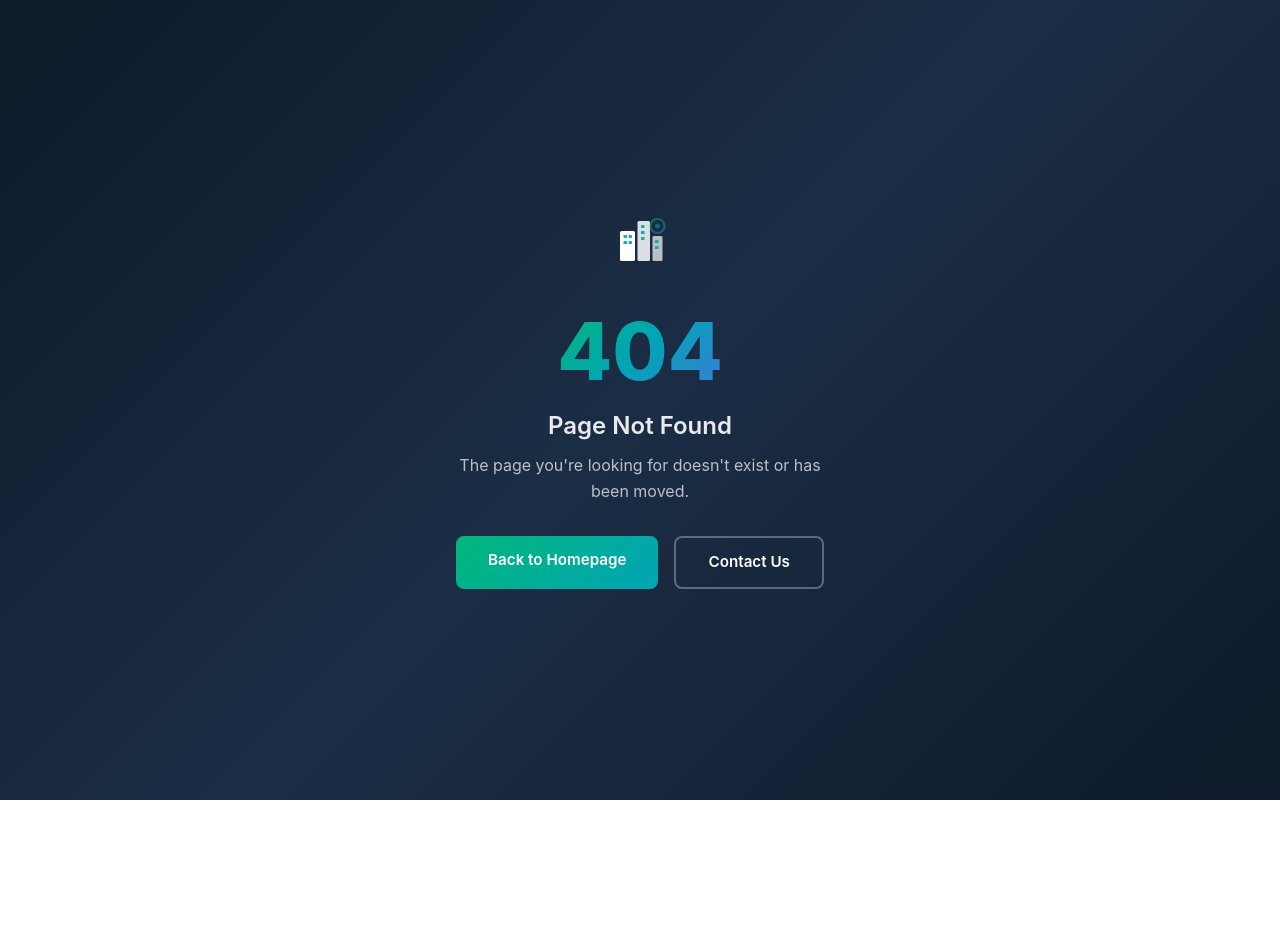
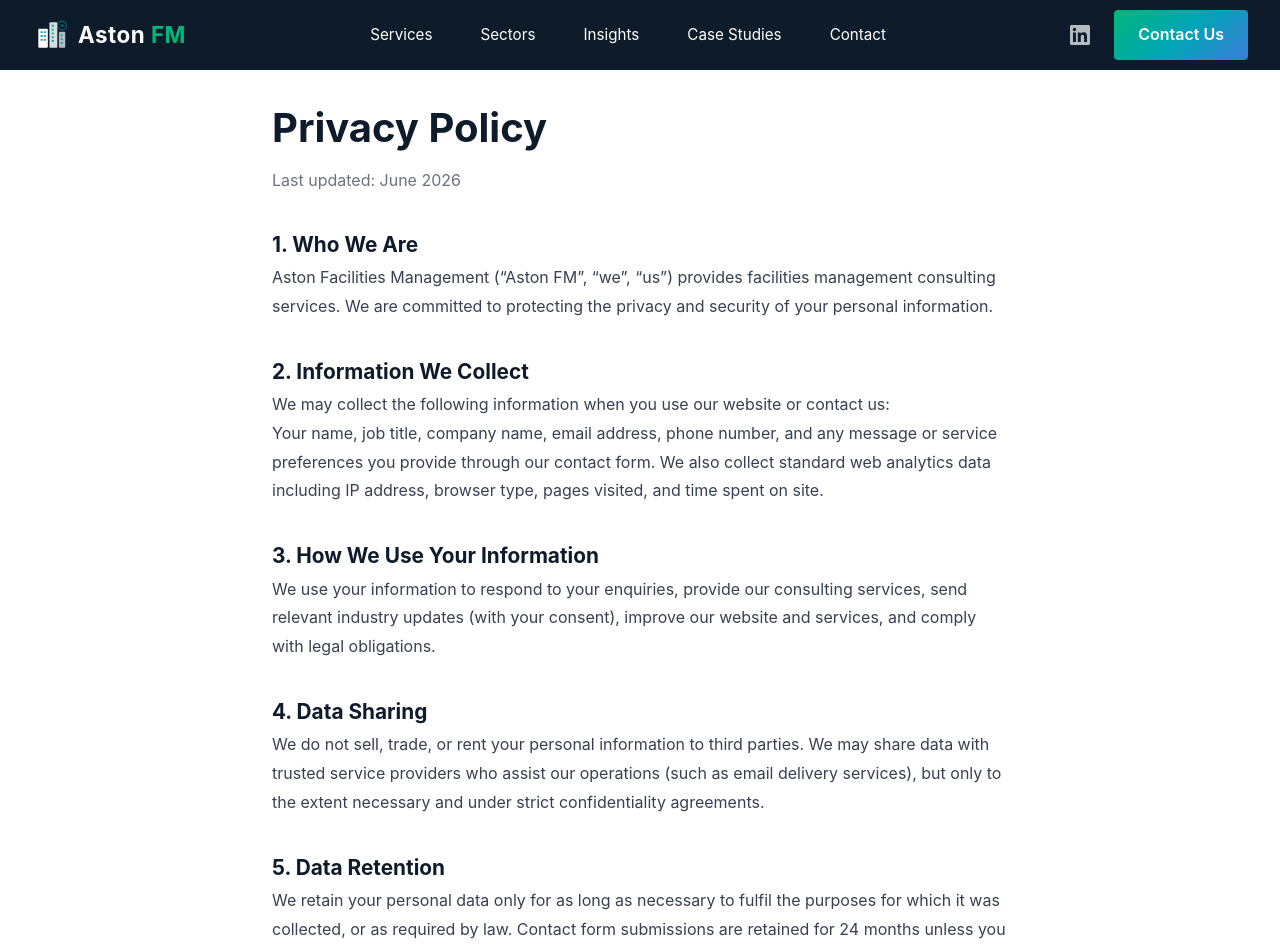
Before and after one commit to craigwylie181181/aston-fm, a Next.js app: page /privacy in a window 1280 px wide. Before the commit this address had no page. Shown: the top 949 px of the page. Before the commit the page ends 800 px from the top, so only its background shows below. Built offline with nearby package versions, Linux system fonts and the light colour scheme.

Commit message:
Add privacy policy page

```diff
--- /dev/null
+++ b/src/app/privacy/page.tsx
@@ -0,0 +1,81 @@
+import Link from 'next/link';
+import AstonFMLogo from '@/components/AstonFMLogo';
+import LinkedInIcon from '@/components/LinkedInIcon';
+
+export const metadata = {
+  title: 'Privacy Policy',
+  description: 'Privacy policy for Aston Facilities Management — how we collect, use, and protect your personal data.',
+};
+
+export default function PrivacyPage() {
+  return (
+    <div className="min-h-screen">
+      <nav className="nav">
+        <Link href="/" className="nav-logo" style={{ background: 'none', border: 'none', cursor: 'pointer', display: 'flex', alignItems: 'center', gap: '8px', textDecoration: 'none' }}>
+          <AstonFMLogo size={38} />
+          <div className="nav-brand">Aston <span className="nav-brand-accent">FM</span></div>
+        </Link>
+        <div className="nav-middle">
+          <a href="/#services" className="nav-link">Services</a>
+          <a href="/#sectors" className="nav-link">Sectors</a>
+          <Link href="/insights" className="nav-link">Insights</Link>
+          <a href="/#case-studies" className="nav-link">Case Studies</a>
+          <Link href="/contact" className="nav-link">Contact</Link>
+        </div>
+        <div className="nav-right">
+          <a href="https://www.linkedin.com/company/aston-facilities-management" target="_blank" rel="noopener noreferrer" className="nav-linkedin" title="Follow us on LinkedIn">
+            <LinkedInIcon size={20} />
+          </a>
+          <Link href="/contact" className="btn-cta" style={{ textDecoration: 'none' }}>Contact Us</Link>
+        </div>
+      </nav>
+
+      <section className="legal-page">
+        <div className="section-container" style={{ maxWidth: '800px', margin: '0 auto', padding: '6rem 2rem 4rem' }}>
+          <h1 className="section-title" style={{ marginBottom: '0.5rem' }}>Privacy Policy</h1>
+          <p style={{ color: '#6b7280', marginBottom: '2rem' }}>Last updated: June 2026</p>
+
+          <div style={{ color: '#374151', lineHeight: 1.8, fontSize: '1rem' }}>
+            <h2 style={{ color: '#0d1b2a', fontSize: '1.3rem', marginTop: '2rem' }}>1. Who We Are</h2>
+            <p>Aston Facilities Management (&ldquo;Aston FM&rdquo;, &ldquo;we&rdquo;, &ldquo;us&rdquo;) provides facilities management consulting services. We are committed to protecting the privacy and security of your personal information.</p>
+
+            <h2 style={{ color: '#0d1b2a', fontSize: '1.3rem', marginTop: '2rem' }}>2. Information We Collect</h2>
+            <p>We may collect the following information when you use our website or contact us:</p>
+            <p>Your name, job title, company name, email address, phone number, and any message or service preferences you provide through our contact form. We also collect standard web analytics data including IP address, browser type, pages visited, and time spent on site.</p>
+
+            <h2 style={{ color: '#0d1b2a', fontSize: '1.3rem', marginTop: '2rem' }}>3. How We Use Your Information</h2>
+            <p>We use your information to respond to your enquiries, provide our consulting services, send relevant industry updates (with your consent), improve our website and services, and comply with legal obligations.</p>
+
+            <h2 style={{ color: '#0d1b2a', fontSize: '1.3rem', marginTop: '2rem' }}>4. Data Sharing</h2>
+            <p>We do not sell, trade, or rent your personal information to third parties. We may share data with trusted service providers who assist our operations (such as email delivery services), but only to the extent necessary and under strict confidentiality agreements.</p>
+
+            <h2 style={{ color: '#0d1b2a', fontSize: '1.3rem', marginTop: '2rem' }}>5. Data Retention</h2>
+            <p>We retain your personal data only for as long as necessary to fulfil the purposes for which it was collected, or as required by law. Contact form submissions are retained for 24 months unless you request earlier deletion.</p>
+
+            <h2 style={{ color: '#0d1b2a', fontSize: '1.3rem', marginTop: '2rem' }}>6. Your Rights</h2>
+            <p>You have the right to access, correct, or delete your personal data. You may also withdraw consent for marketing communications at any time. To exercise these rights, contact us at <a href="mailto:info@astongroupuae.com" style={{ color: '#00b67a' }}>info@astongroupuae.com</a>.</p>
+
+            <h2 style={{ color: '#0d1b2a', fontSize: '1.3rem', marginTop: '2rem' }}>7. Security</h2>
+            <p>We implement appropriate technical and organisational measures to protect your personal data against unauthorised access, alteration, disclosure, or destruction.</p>
+
+            <h2 style={{ color: '#0d1b2a', fontSize: '1.3rem', marginTop: '2rem' }}>8. Contact</h2>
+            <p>For any privacy-related questions, contact us at <a href="mailto:info@astongroupuae.com" style={{ color: '#00b67a' }}>info@astongroupuae.com</a>.</p>
+          </div>
+        </div>
+      </section>
+
+      <footer className="footer">
+        <div className="footer-container">
+          <div className="footer-bottom">
+            <div>&copy; 2026 Aston Facilities Management. All rights reserved.</div>
+            <div className="footer-bottom-links">
+              <Link href="/privacy">Privacy</Link>
+              <Link href="/terms">Terms</Link>
+              <Link href="/cookies">Cookies</Link>
+            </div>
+          </div>
+        </div>
+      </footer>
+    </div>
+  );
+}
```
